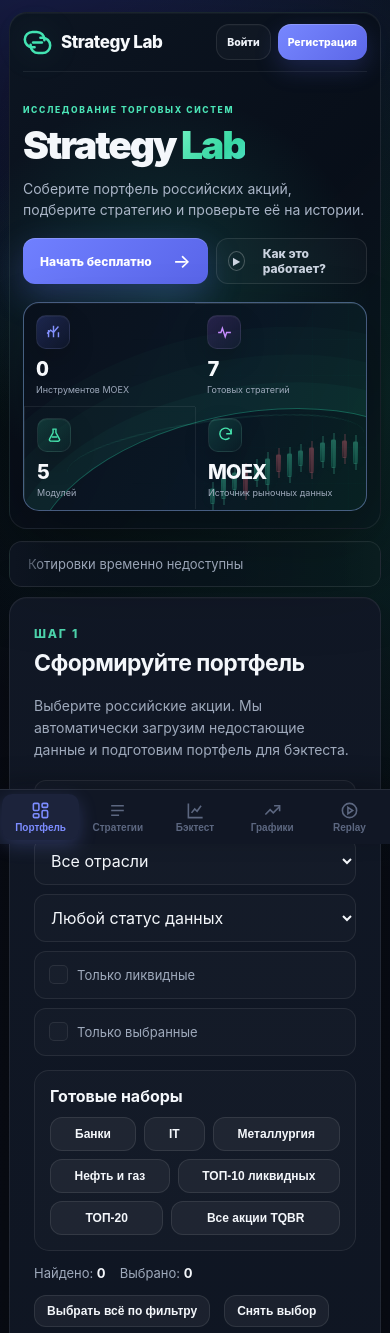
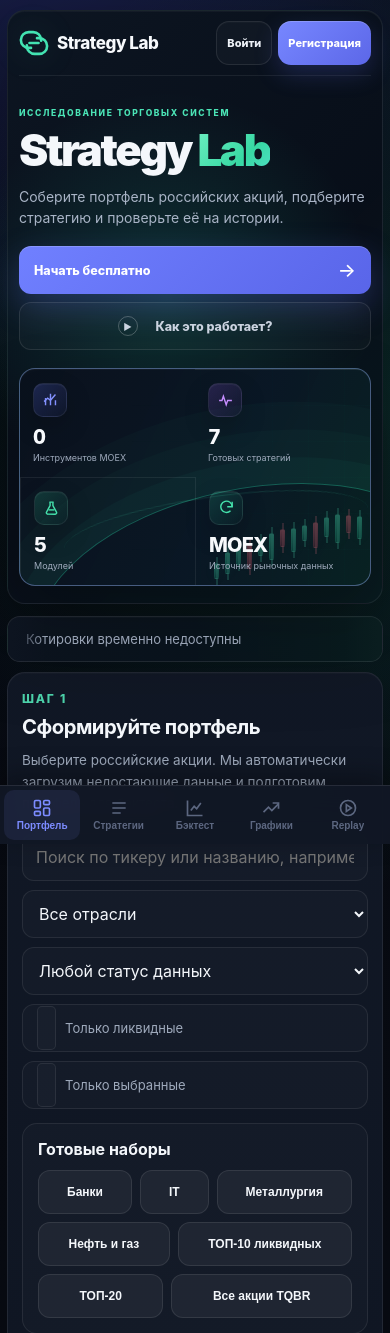
Before and after one commit to MainBooo/strategy-lab, a Flask app: page / in a window 390 px wide. Shown: the top 1333 px of the page. Run offline with Flask 3, Linux system fonts and the light colour scheme; data that the repository does not hold is empty.

Commit message:
load centralized responsive layer

```diff
--- a/static/auth.css
+++ b/static/auth.css
@@ -1,5 +1,6 @@
 @import url("/static/home-hero.css");
 @import url("/static/home-hero-polish.css");
+@import url("/static/responsive.css");
 
 /* Auth/account UI - reuses styles.css tokens (--accent, --line, --muted,
    .card/.form-grid/.primary/.secondary/.message/.hint) so these pages read
```
